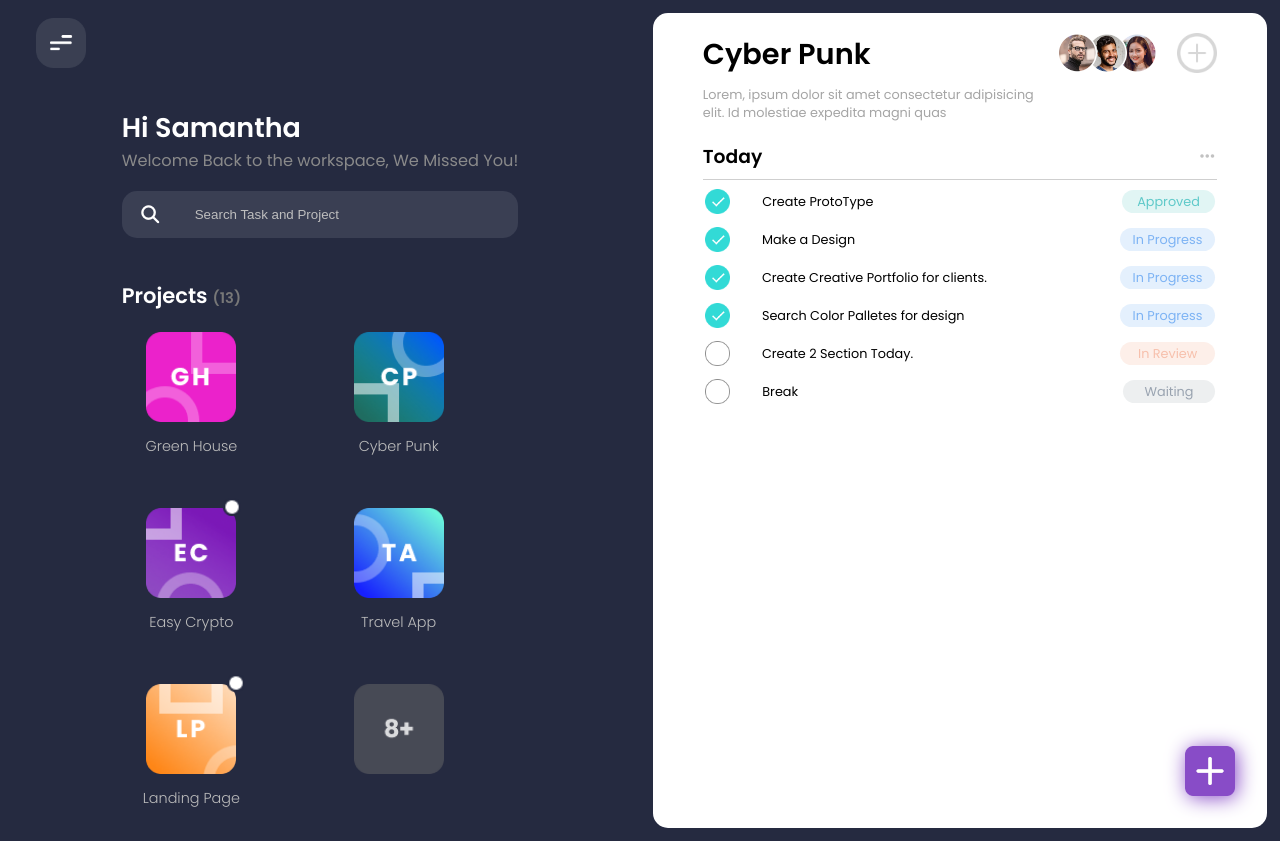
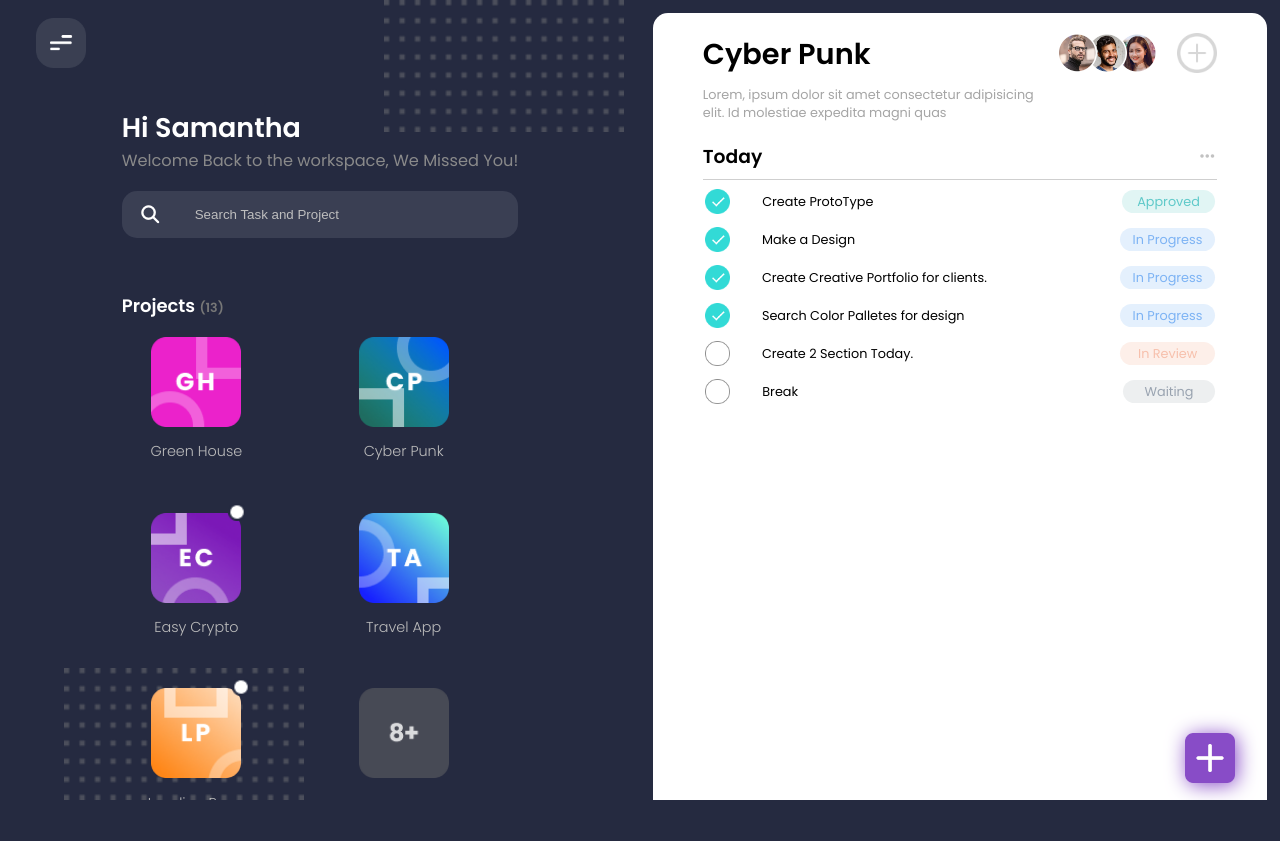
Before and after one commit to aldiyadev/Test-transisi, a plain HTML site: page index.html in a window 1280 px wide. After the commit the page ends 800 px from the top, so only its background shows below. Drawn offline with Linux system fonts and the light colour scheme; a script that the page names is missing.

Commit message:
done responsive and js

```diff
--- a/index.html
+++ b/index.html
@@ -9,9 +9,9 @@
     <link rel="stylesheet" href="node_modules/@fortawesome/fontawesome-free/css/all.min.css">
 </head>
 
-<div>
-    <!-- <img class="mini-1" src="/img/mini-circle.png" alt="">
-    <img class="mini-2" src="/img/mini-circle.png" alt=""> -->
+<body>
+    <img class="mini-1" src="/img/mini-circle.png" alt="">
+    <img class="mini-2" src="/img/mini-circle.png" alt="">
     <div class="grid">
 
         <div class="grid-left">
@@ -39,7 +39,7 @@
                             <p>Green House</p>
                         </div>
                         <div class="card">
-                            <img src="img/projects/2.png" alt="">
+                            <img class="cp" src="img/projects/2.png" alt="">
                             <p>Cyber Punk</p>
                         </div>
                         <div class="card">
@@ -102,7 +102,7 @@
 
                             <p>Create ProtoType</p>
                             <div class="notif">
-                                <p class="approve">Approved</p>
+                                <p class="Approved">Approved</p>
                             </div>
                         </div>
                     </li>
@@ -170,7 +170,6 @@
             <img class="add-items" src="img/add-items.png" alt="">
         </div>
     </div>
-</div>
 </body>
 
 <script src="js/app.js"></script>
--- a/js/app.js
+++ b/js/app.js
@@ -2,13 +2,14 @@ const add = document.querySelector('.add-items');
 const words = [
     'Create Unexpectable design', 'Post My Design to Dribble', 'Hangout With Friend', 'Upgrade PC For get Best Experience', 'Go to the Office 8.00 AM', 'Make 1 website design for my Friend', 'Create CSS Library'
 ];
-const status = ['waiting', 'In progress', 'In review', 'approve'];
+const status = ['waiting', 'In progress', 'In review', 'Approved'];
 
 
 add.addEventListener('click', function () {
 
     let word = Math.floor(Math.random() * words.length);
     console.log(words[word]);
+
     let statu = Math.floor(Math.random() * status.length);
     console.log(status[statu]);
 
--- a/style/style.scss
+++ b/style/style.scss
@@ -44,31 +44,33 @@ $mobile : 575px;
 body {
     font-family: 'Poppins', sans-serif;
     background-color: var(--purple);
+    position: relative;
 
+    .mini-1 {
+        position: absolute;
+        top: 0%;
+        left: 30%;
+        width: 30vh;
+        z-index: -1;
+    }
 
-    // .mini-1 {
-    //     position: absolute;
-    //     top: 0%;
-    //     left: 50%;
-    //     width: 30vh;
-    //     z-index: -1;
-    // }
-
-    // .mini-2 {
-    //     position: absolute;
-    //     bottom: 0;
-    //     left: 5%;
-    //     width: 30vh;
-    //     z-index: -1;
-    // }
+    .mini-2 {
+        position: absolute;
+        bottom: 0;
+        left: 5%;
+        width: 30vh;
+        z-index: -1;
+    }
 }
 
 .grid {
-
     margin: 0 auto;
     display: grid;
     grid-template-columns: 50% 50%;
     justify-items: center;
+    height: 100vh;
+    overflow: auto;
+    position: relative;
 
     @include tablet {
         grid-template-columns: 100%;
@@ -79,7 +81,6 @@ body {
     color: white;
     font-size: 18px;
     margin: 1em 1em;
-
 
     @include monitor {
         font-size: 15px;
@@ -103,7 +104,8 @@ body {
     }
 
     .main {
-        margin-top: 4em;
+        margin-top: 3em;
+        transform: translateY(1em);
 
         @include monitor {
             margin-top: 5em;
@@ -151,7 +153,8 @@ body {
         }
 
         h3 {
-            padding: 2em 0 1em 0;
+            font-size: 1em;
+            padding: 3em 0 1em 0;
 
             span {
                 color: rgb(119, 119, 119);
@@ -166,7 +169,7 @@ body {
             gap: 2em 1em;
             justify-content: left;
             justify-items: center;
-            transform: translateX(-25px);
+            transform: translateX(-20px);
 
             @include monitor {
                 transform: translateX(-10px);
@@ -198,6 +201,11 @@ body {
                     top: -10px;
                     right: -5px;
                     width: 1em;
+
+                    @include monitor {
+                        top: -5px;
+                        right: -2px;
+                    }
                 }
 
                 p {
@@ -336,7 +344,7 @@ body {
                         margin: 0 2px;
                     }
 
-                    .approve {
+                    .Approved {
                         background-color: #E1F5F4;
                         color: #5FC9C9;
                         padding: .2em 1.2em;
```
Also changed, not shown: style/style.css, 1 other file.
